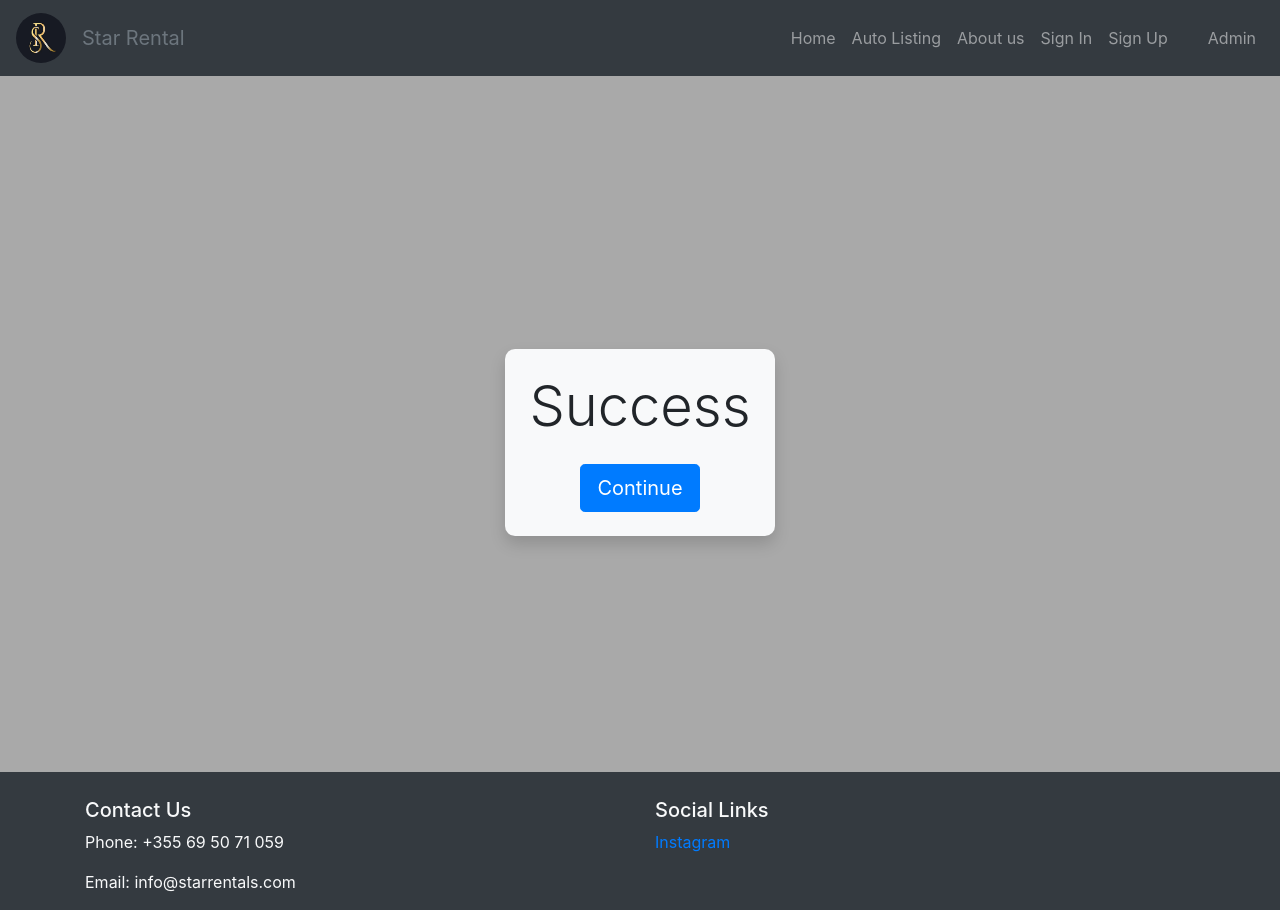
After one commit to TediMihali/StarRentalCode, a Django app: template car_rental_project/rental/templates/rent_success.html in a window 1280 px wide. The commit adds this page. Run offline with Django 3.2, Linux system fonts and the light colour scheme; the template is opened without the code that fills it, so the values that code supplies are empty; some libraries are stand-ins or nearby versions.

Commit message:
Added some settings

```diff
--- a/car_rental_project/rental/templates/rent.html
+++ b/car_rental_project/rental/templates/rent.html
@@ -7,7 +7,7 @@
             <div class="card">
                 <div class="card-body">
                     <h2 class="card-title mb-4">Rent this car</h2>
-                    <form method="post" action="{% if car.id %}{% url 'rental:car_rent' car.id %}{% endif %}">
+                    <form method="post" action="{% url 'rental:car_rent' car.id %}">
                         {% csrf_token %}
                         <div class="row mb-3">
                             <div class="col-md-6">
--- /dev/null
+++ b/car_rental_project/rental/templates/rent_success.html
@@ -0,0 +1,10 @@
+{% extends "base.html" %}
+
+{% block content %}
+    <div class="container-fluid mt-5 d-flex justify-content-center align-items-center" style="min-height: 70vh;">
+        <div class="text-center p-4 shadow" style="background-color: #f8f9fa; border-radius: 10px;">
+            <h1 class="display-4 mb-4">Success</h1>
+            <a href="{% url 'rental:home' %}" class="btn btn-primary btn-lg">Continue</a>
+        </div>
+    </div>
+{% endblock %}
--- a/car_rental_project/rental/urls.py
+++ b/car_rental_project/rental/urls.py
@@ -2,7 +2,7 @@ from django.urls import path
 from django.conf import settings
 from django.conf.urls.static import static
 from django.contrib import admin
-from .views import Home, AutoListingView, AboutUsView, CarRentView,  BookingsView, CancelBookingView
+from .views import Home, AutoListingView, AboutUsView, CarRentView,  BookingsView, CancelBookingView, RentSuccess
 
 
 
@@ -11,6 +11,7 @@ urlpatterns = [
     path("", Home.as_view(), name="home"),
     path("cars/", AutoListingView.as_view(), name="auto_listing"),
     path("cars/rent/<int:car_id>", CarRentView.as_view(), name="car_rent"),
+    path("cars/rent/success", RentSuccess.as_view(), name="rent_success"),
     path("about/", AboutUsView.as_view(), name="about_us"),
     path('bookings', BookingsView.as_view(), name="bookings"),
     path('bookings/cancel/<int:booking_id>',CancelBookingView.as_view() ,name="cancel_booking"),
```
Also changed, not shown: car_rental_project/rental/forms.py (+6 -1 lines), car_rental_project/rental/views.py (+10 -3 lines), car_rental_project/db.sqlite3.
